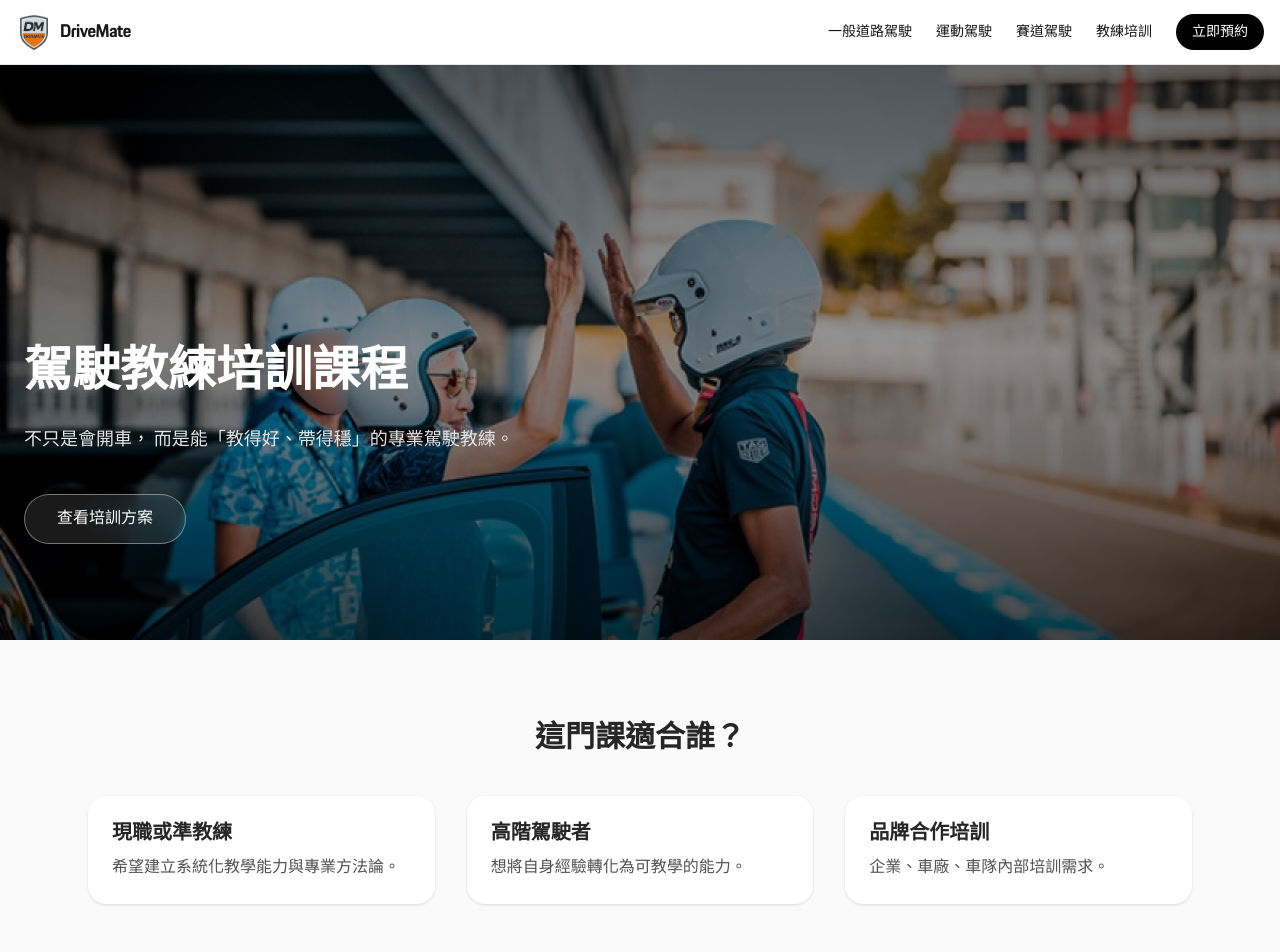
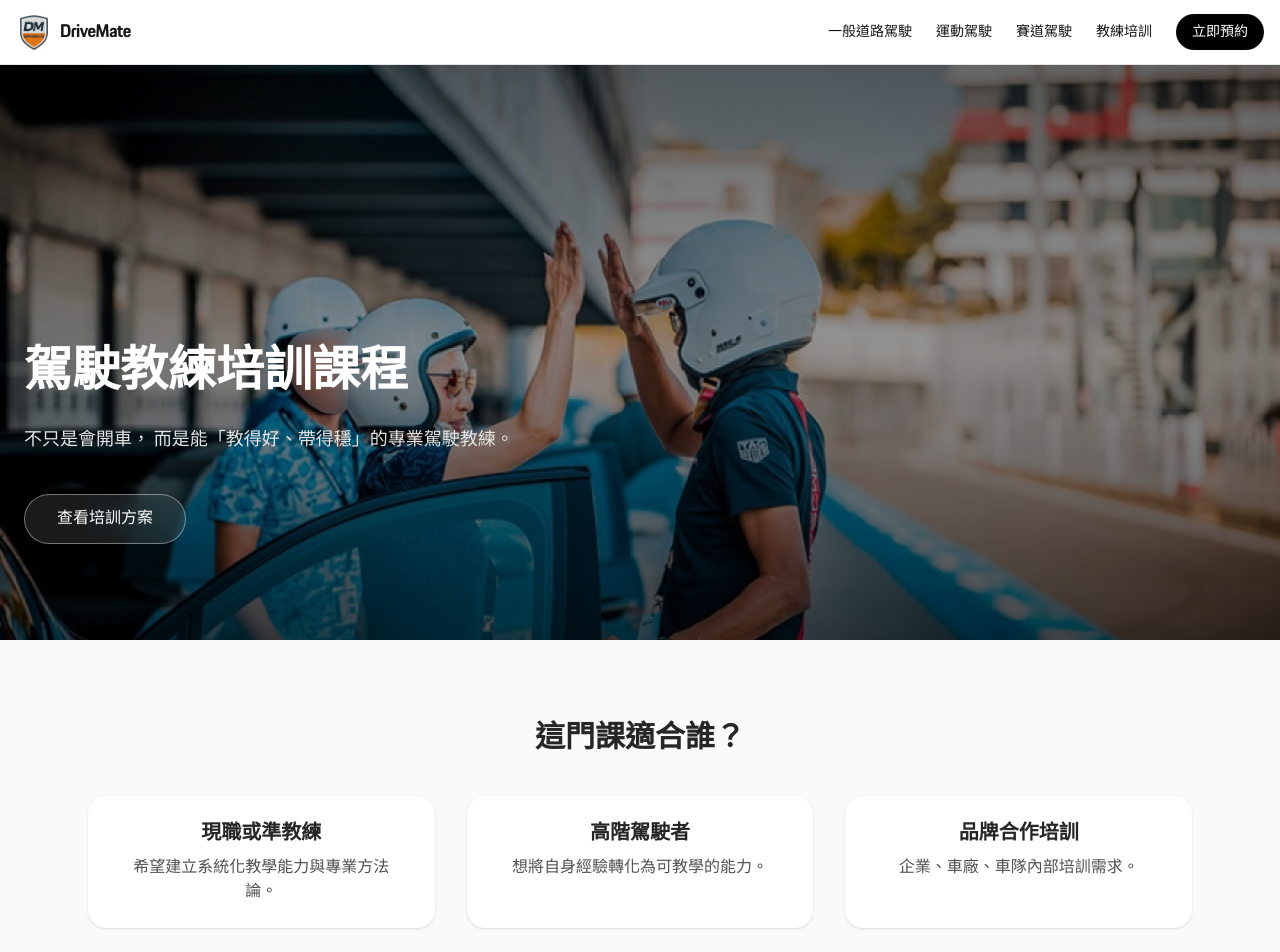
Before and after one commit to laurelke/drivemate-web, a Next.js app: page /courses/instructor-training in a window 1280 px wide. Shown: the top 952 px of the page. Built offline with nearby package versions, Linux system fonts and the light colour scheme; a web font is replaced by a local one.

Commit message:
feat: unify course pages layout and design

```diff
--- a/app/courses/instructor-training/page.tsx
+++ b/app/courses/instructor-training/page.tsx
@@ -175,9 +175,9 @@ className="object-cover md:object-cover object-center md:[object-position:50%_60
               desc: '企業、車廠、車隊內部培訓需求。',
             },
           ].map((item) => (
-            <div key={item.title} className="rounded-2xl bg-white p-6 shadow">
+            <div key={item.title} className="rounded-2xl bg-white p-7 md:p-6 shadow text-center">
               <h3 className="mb-2 text-xl font-semibold">{item.title}</h3>
-              <p className="text-neutral-600">{item.desc}</p>
+              <p className="mx-auto max-w-[16rem] text-neutral-600">{item.desc}</p>
             </div>
           ))}
         </div>
```
